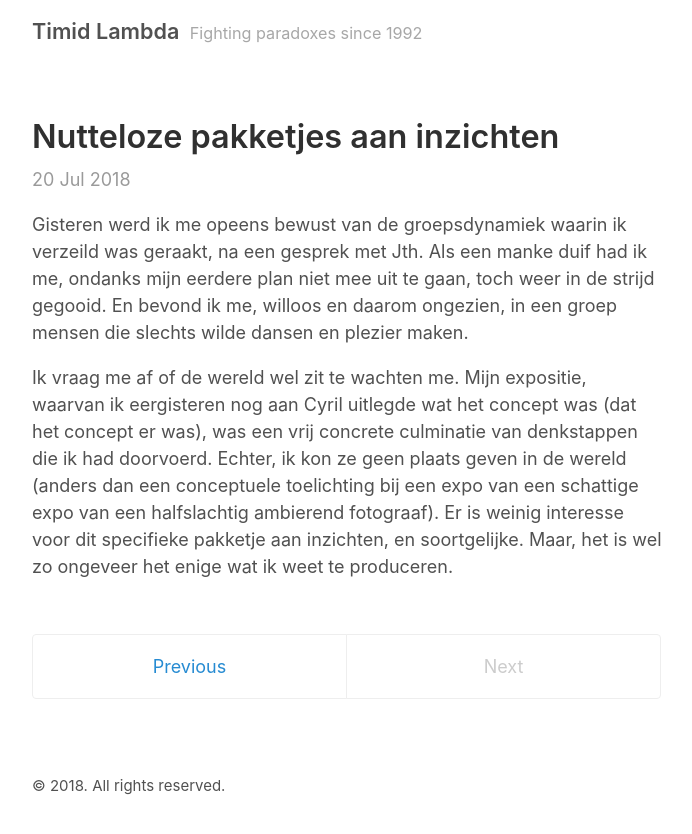
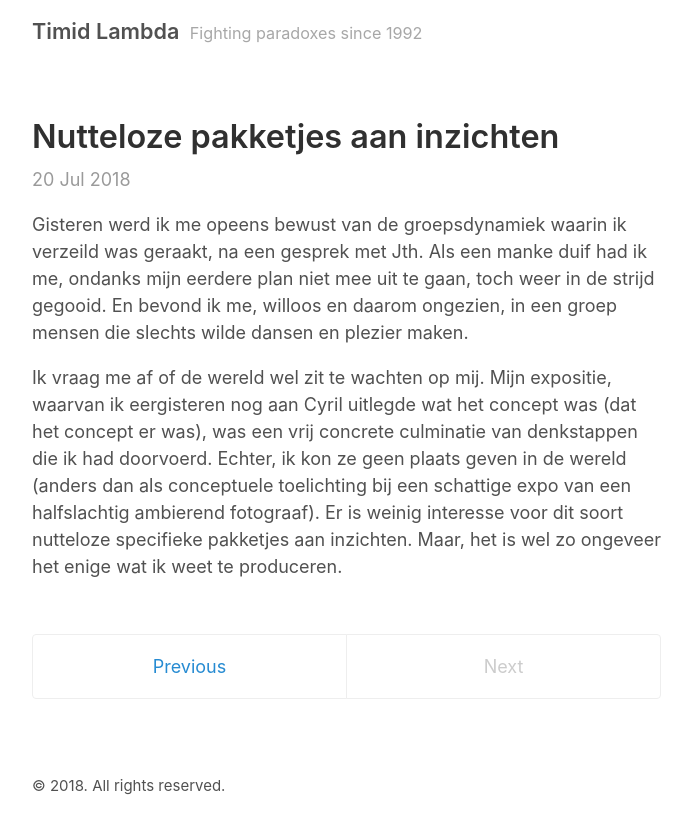
Before and after one commit to timidlambda/timidlambda.github.io, a Jekyll site: the page built from _posts/2018-07-20-nutteloze-pakketjes.md, in a window 1280 px wide. Shown: the top 834 px of the page, without its empty margins (293-985 px from the left). Built offline with Jekyll 4.4.1, drawn with Linux system fonts in a browser that asks for light colours.

Commit message:
Update 2018-07-20-nutteloze-pakketjes.md

```diff
--- a/_posts/2018-07-20-nutteloze-pakketjes.md
+++ b/_posts/2018-07-20-nutteloze-pakketjes.md
@@ -5,4 +5,4 @@ title: Nutteloze pakketjes aan inzichten
 
 Gisteren werd ik me opeens bewust van de groepsdynamiek waarin ik verzeild was geraakt, na een gesprek met Jth. Als een manke duif had ik me, ondanks mijn eerdere plan niet mee uit te gaan, toch weer in de strijd gegooid. En bevond ik me, willoos en daarom ongezien, in een groep mensen die slechts wilde dansen en plezier maken.
 
-Ik vraag me af of de wereld wel zit te wachten me. Mijn expositie, waarvan ik eergisteren nog aan Cyril uitlegde wat het concept was (dat het concept er was), was een vrij concrete culminatie van denkstappen die ik had doorvoerd. Echter, ik kon ze geen plaats geven in de wereld (anders dan een conceptuele toelichting bij een expo van een schattige expo van een halfslachtig ambierend fotograaf). Er is weinig interesse voor dit specifieke pakketje aan inzichten, en soortgelijke. Maar, het is wel zo ongeveer het enige wat ik weet te produceren.
+Ik vraag me af of de wereld wel zit te wachten op mij. Mijn expositie, waarvan ik eergisteren nog aan Cyril uitlegde wat het concept was (dat het concept er was), was een vrij concrete culminatie van denkstappen die ik had doorvoerd. Echter, ik kon ze geen plaats geven in de wereld (anders dan als conceptuele toelichting bij een schattige expo van een halfslachtig ambierend fotograaf). Er is weinig interesse voor dit soort nutteloze specifieke pakketjes aan inzichten. Maar, het is wel zo ongeveer het enige wat ik weet te produceren.
```
